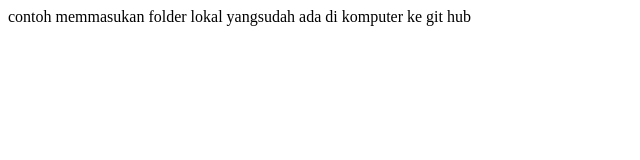
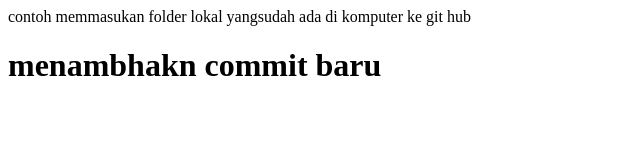
Before and after one commit to vidy666/testgithub2, a plain HTML site: page index.html in a window 1280 px wide. Shown: the whole page, without its empty margins (0-640 px from the left). Drawn offline with Linux system fonts and the light colour scheme.

Commit message:
menambahkan commit baru

```diff
--- a/index.html
+++ b/index.html
@@ -11,6 +11,8 @@
 <body>
     contoh memmasukan folder lokal yangsudah ada di komputer ke
     git hub
+
+    <h1>menambhakn commit baru</h1>
 </body>
 
 </html>
```
